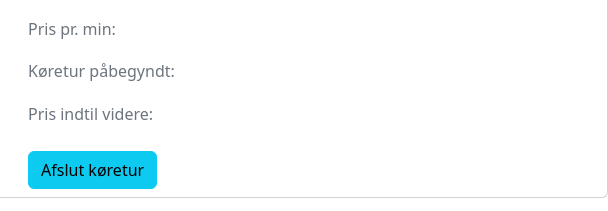
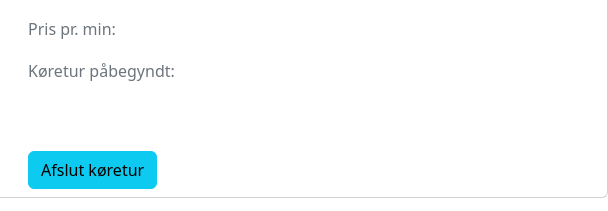
Before and after one commit to Frederik-Hoegh-Christensen/Maps_Project_2.Semester, a website built with webpack: page public/yourCar.html in a window 1280 px wide. Shown: the part 139-350 px from the top of the page, 672-1280 px from the left. Built offline with nearby package versions, Linux system fonts and the light colour scheme; some packages are replaced by stand-ins of ours; no server answers.

Commit message:
minor changes to yourCar

```diff
--- a/public/yourCar.html
+++ b/public/yourCar.html
@@ -49,7 +49,7 @@
                             <h6 class="card-subtitle mb-2 text-muted">Farve: <span id="colorField"></span> <br><br></h6>
                             <h6 class="card-subtitle mb-2 text-muted">Pris pr. min: <span id="pricePerKmField"></span> <br><br></h6>
                             <h6 class="card-subtitle mb-2 text-muted">Køretur påbegyndt: <span id="tripBeginField"></span> <br><br></h6>
-                            <h6 class="card-subtitle mb-2 text-muted">Pris indtil videre: <span id="totalPriceField"></span> <br><br></h6>
+                            <h6 class="card-subtitle mb-2 text-muted"><span id="totalPriceField"></span> <br><br></h6>
                             <button type="button" id="cancelTrip" class="btn btn-info">Afslut køretur</button>
                         </div>
                     </div>
```
